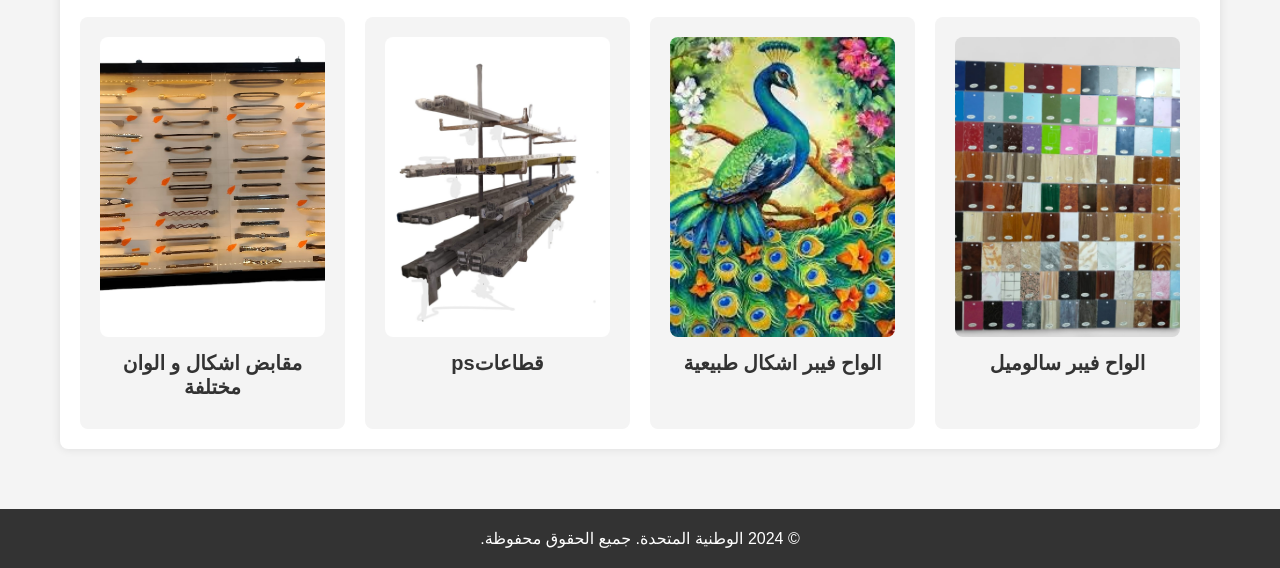
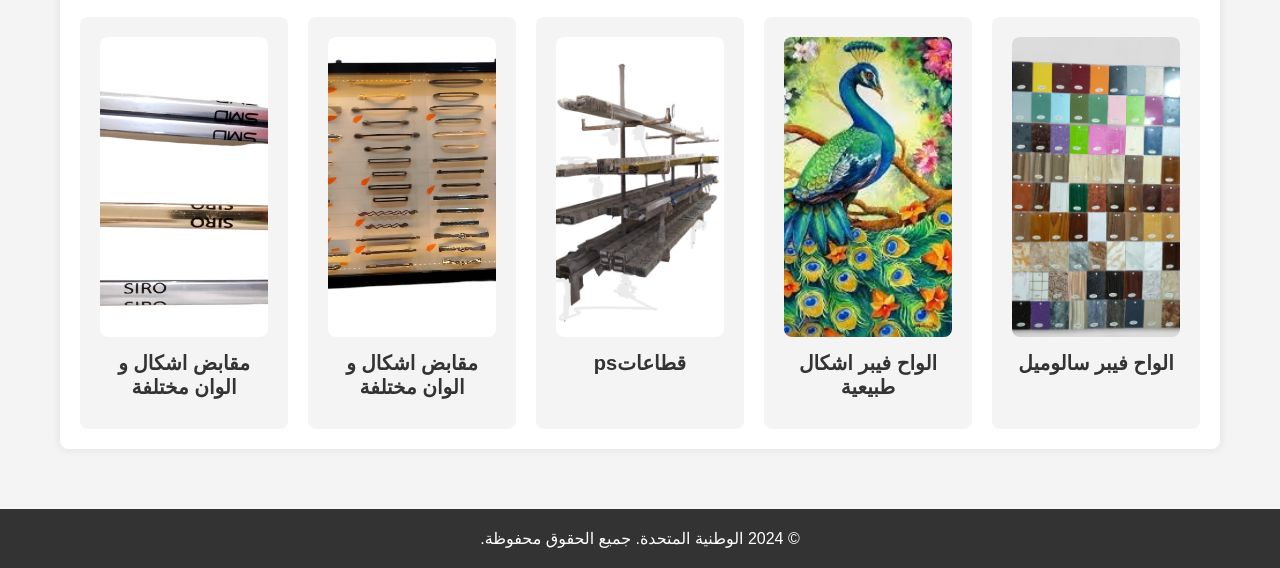
Before and after one commit to Elwatanya-ElMotaheda/Home, a plain HTML site: page index.html in a window 1280 px wide. Shown: the part 420-988 px from the top of the page. Drawn offline with Linux system fonts and the light colour scheme; a script that the page names is missing.

Commit message:
Add files via upload

```diff
--- a/index.html
+++ b/index.html
@@ -58,6 +58,12 @@
     <h3>مقابض اشكال و الوان مختلفة</h3>
     <p></p>
 </div>
+<div class="product" onclick="window.location.href='product.html?product=p48'">
+    <img src="استيكر ذهبي وفضي.jpg" alt="مقابض اشكال و الوان مختلفة">
+    <h3>مقابض اشكال و الوان مختلفة</h3>
+    <p></p>
+</div>
+
 
         </section>
     </main>
```
